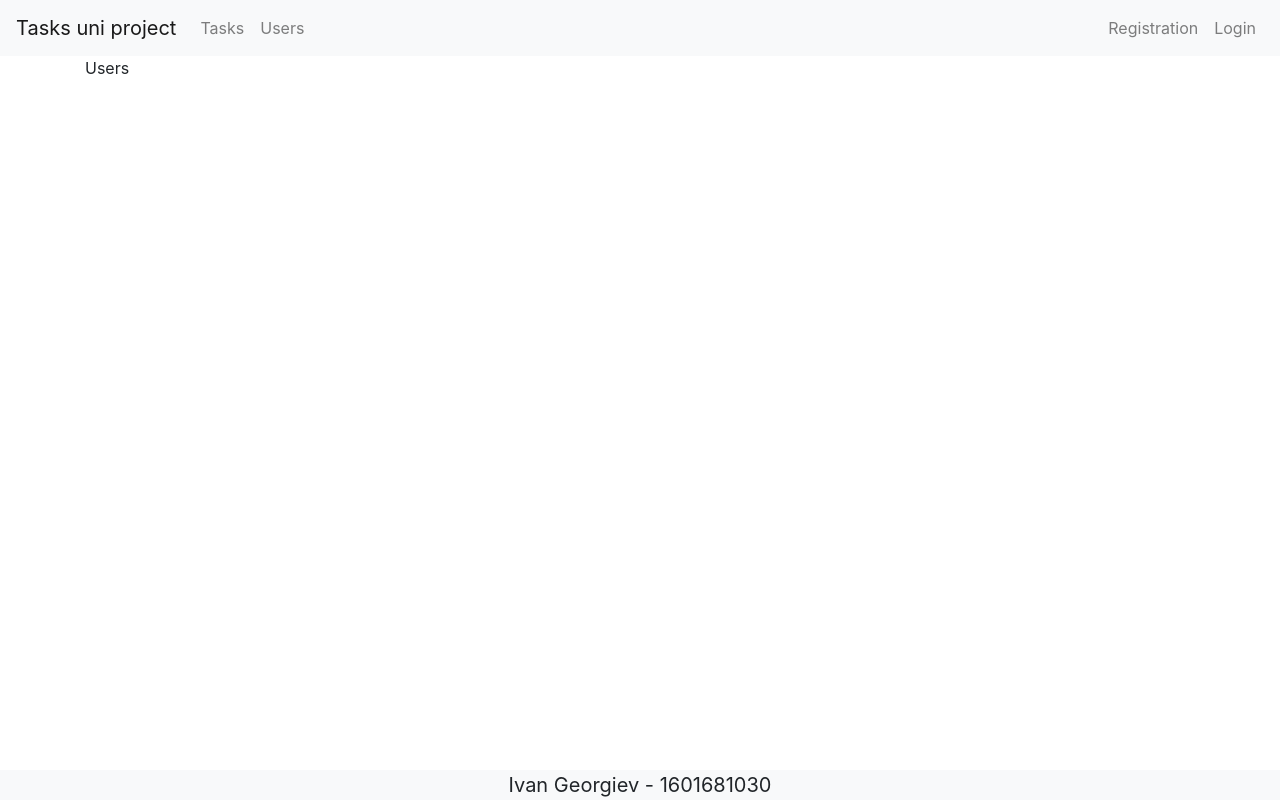
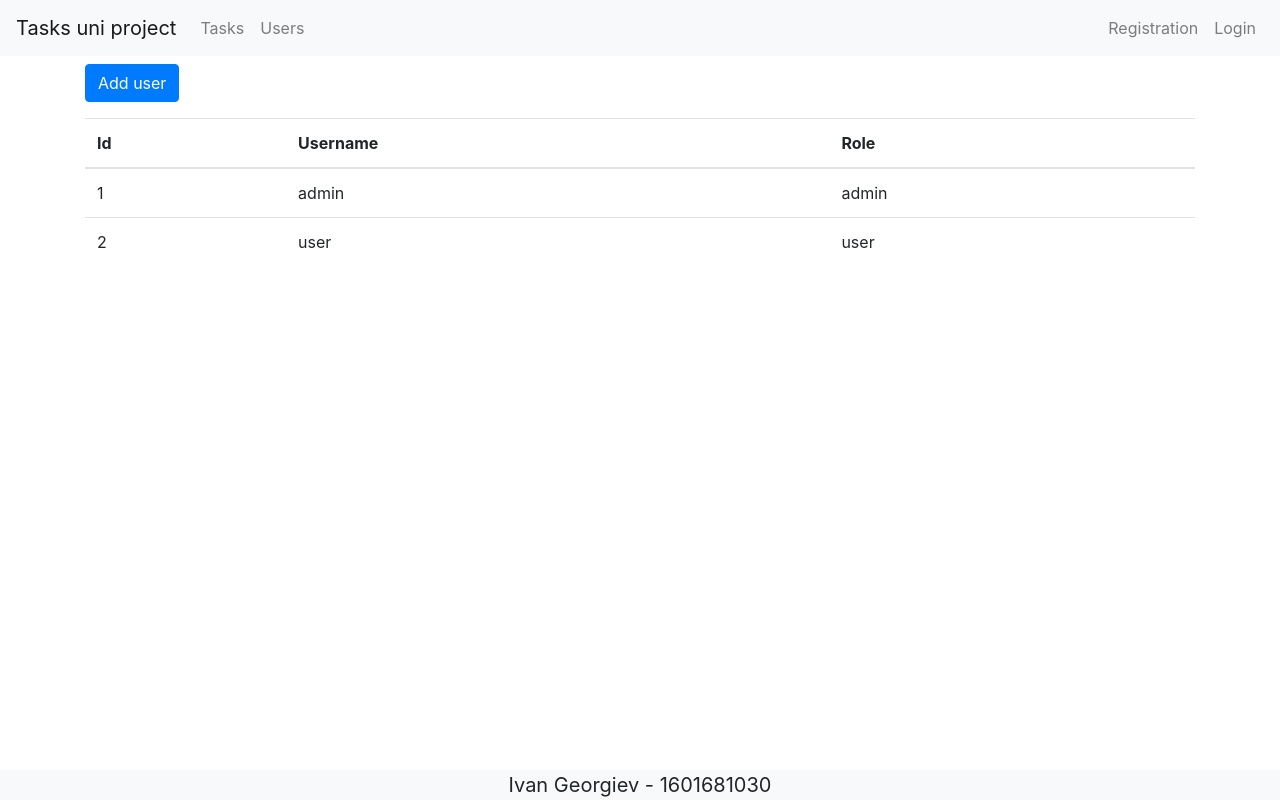
Before and after one commit to ivangeorgiev97/project-tasks-uni, a React (Create React App) app: page /users in a window 1280 px wide. Built offline with nearby package versions, Linux system fonts and the light colour scheme.

Commit message:
Add users table

```diff
--- a/src/App.js
+++ b/src/App.js
@@ -3,21 +3,21 @@ import "bootstrap/dist/css/bootstrap.min.css";
 import "./App.css";
 // import Layout from "./components/layout/Layout";
 import Home from "./components/home/Home";
-import Login from "./containers/login/Login";
-import Registration from "./containers/registration/Registration";
+import Login from "./containers/users/login/Login";
+import Registration from "./containers/users/registration/Registration";
 import Tasks from "./components/tasks/Tasks";
-import Users from "./components/users/Users";
+import Users from "./containers/users/users/Users";
 import Header from "./components/layout/header/Header";
 import Footer from "./components/layout/footer/Footer";
 import { BrowserRouter as Router, Switch, Route } from "react-router-dom";
-import Logout from "./containers/logout/Logout";
+import Logout from "./containers/users/logout/Logout";
 
 function App() {
   return (
     <Router>
       <div className="App">
         <Header />
-        <div className="container">
+        <div className="container my-2">
           <Switch>
             <Route path="/tasks">
               <Tasks />
--- a/src/components/users/Users.jsx
+++ /dev/null
@@ -1,11 +0,0 @@
-import React from "react";
-
-const Users = () => {
-  return (
-    <div className="Users">
-        Users
-    </div>
-  );
-}
-
-export default Users
--- /dev/null
+++ b/src/components/users/table/UsersTable.jsx
@@ -0,0 +1,58 @@
+import React from "react";
+import PropTypes from "prop-types";
+import Table from "react-bootstrap/Table";
+import Button from "react-bootstrap/Button";
+
+const UsersTable = ({ users, currentUser }) => {
+    const finalUsers = users.map((user) =>
+        currentUser && currentUser.role === "admin" ? (
+            <tr key={user.id}>
+                <td>{user.id}</td>
+                <td>{user.username}</td>
+                <td>{user.role}</td>
+                <td><Button variant="secondary">Edit</Button></td>
+                <td><Button variant="danger">Delete</Button></td>
+            </tr>
+        ) : (
+                <tr key={user.id}>
+                    <td>{user.id}</td>
+                    <td>{user.username}</td>
+                    <td>{user.role}</td>
+                </tr>
+            )
+    );
+
+    return (
+        <Table responsive>
+            <thead>
+                <tr>
+                    <th>Id</th>
+                    <th>Username</th>
+                    <th>Role</th>
+                    { currentUser && currentUser.role === "admin" ?  <th>Edit</th> : null }
+                    { currentUser && currentUser.role === "admin" ?  <th>Delete</th> : null }
+                </tr>
+            </thead>
+            <tbody>
+                { finalUsers }
+            </tbody>
+        </Table>
+    );
+}
+
+
+UsersTable.propTypes = {
+    users: PropTypes.arrayOf(
+        PropTypes.shape({
+            id: PropTypes.number.isRequired,
+            username: PropTypes.string.isRequired,
+            role: PropTypes.string.isRequired
+        }).isRequired
+    ),
+    currentUser: PropTypes.shape({
+            id: PropTypes.number,
+            role: PropTypes.string
+        })
+}
+
+export default UsersTable
--- a/src/containers/login/Login.jsx
+++ b/src/containers/users/login/Login.jsx
@@ -2,8 +2,8 @@ import React, { useState, useEffect } from "react";
 import { connect } from "react-redux";
 import { useStore } from "react-redux";
 import { useHistory } from 'react-router-dom';
-import { validateUsername, validatePassword } from "../../validation/userValidation";
-import { setCurrentUser } from "../../store/users/actions";
+import { validateUsername, validatePassword } from "../../../validation/userValidation";
+import { setCurrentUser } from "../../../store/users/actions";
 
 const Login = ({ dispatch }) => {
   const store = useStore();
@@ -35,6 +35,7 @@ const Login = ({ dispatch }) => {
     window.location.reload()
   };
 
+  // TODO - Research how to call the validation once on submit
   const validateLoginForm = () => {
     return (validateUsername(username) && validatePassword(password) && checkUsernameAndPassword())
   };
--- a/src/containers/logout/Logout.js
+++ b/src/containers/users/logout/Logout.js
@@ -2,7 +2,7 @@ import { useEffect } from "react";
 import { connect } from "react-redux";
 import { useStore } from "react-redux";
 import { useHistory } from 'react-router-dom';
-import { setCurrentUser } from "../../store/users/actions";
+import { setCurrentUser } from "../../../store/users/actions";
 
 const Logout = ({ dispatch }) => {
     const store = useStore();
--- a/src/containers/registration/Registration.jsx
+++ b/src/containers/users/registration/Registration.jsx
@@ -1,8 +1,8 @@
 import React, { useState } from "react";
 import { connect, useStore } from "react-redux";
 import { useHistory } from 'react-router-dom';
-import { addUser } from "../../store/users/actions";
-import { validateUsername, validatePassword } from "../../validation/userValidation";
+import { addUser } from "../../../store/users/actions";
+import { validateUsername, validatePassword } from "../../../validation/userValidation";
 
 const Registration = ({ dispatch }) => {
   const store = useStore();
@@ -28,6 +28,7 @@ const Registration = ({ dispatch }) => {
     history.push('/login')
   };
 
+  // TODO - Research how to call the validation once on submit
   const validateRegistrationForm = () => {
     return (validateUsername(username) && validatePassword(password1) && password1 === password2 && isUserUnique())
   }
--- /dev/null
+++ b/src/containers/users/users/Users.jsx
@@ -0,0 +1,22 @@
+import React from "react";
+import { useSelector } from "react-redux";
+import Button from "react-bootstrap/Button";
+import UsersTable from "../../../components/users/table/UsersTable"
+
+const Users = () => {
+  // TODO - Check why this holds users as separate objects and then also in separate array with users, is it because of persistance configuration or something else
+  const users = useSelector(state => state.users.users)
+  const currentUser = useSelector(state => state.users.currentUser)
+
+  return (
+    <section className="Users">
+        <Button variant="primary" className="mb-3">Add user</Button>
+        <UsersTable
+          users={users}
+          currentUser={currentUser}
+        />
+    </section>
+  );
+}
+
+export default Users
```
Also changed, not shown: src/containers/users/add/AddUser.jsx (added), src/containers/users/edit/EditUser.jsx (added).
